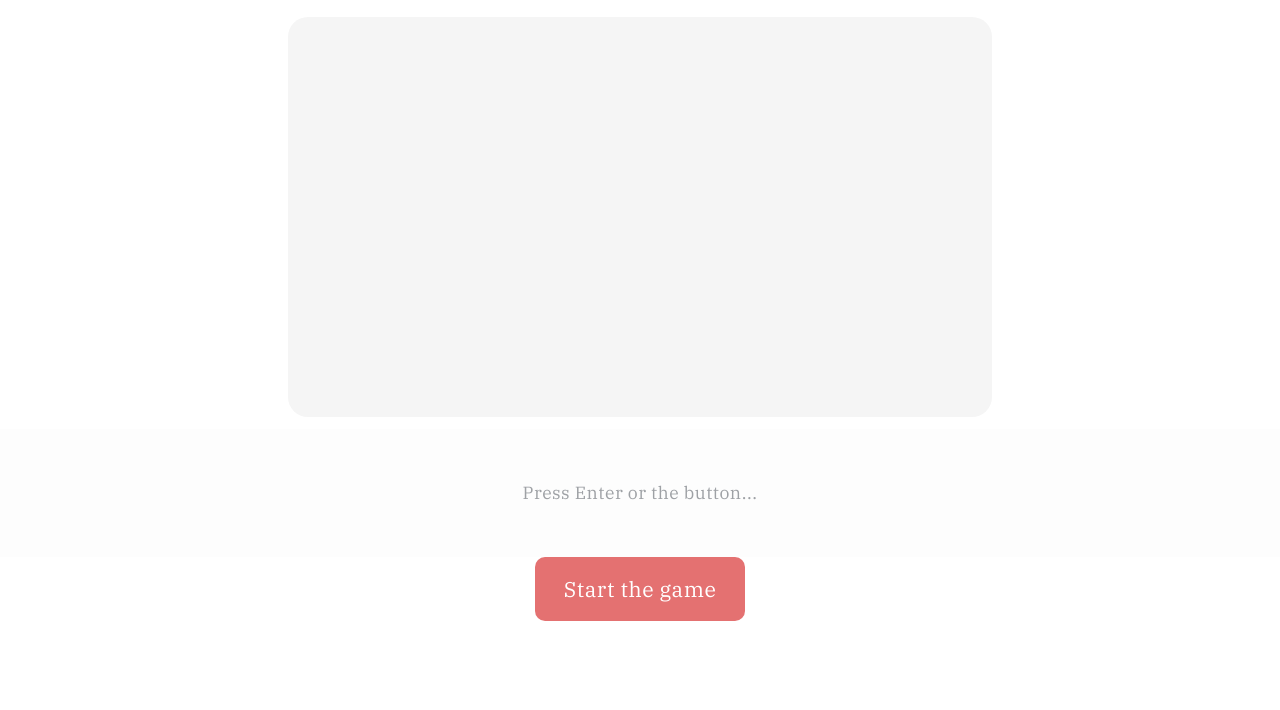
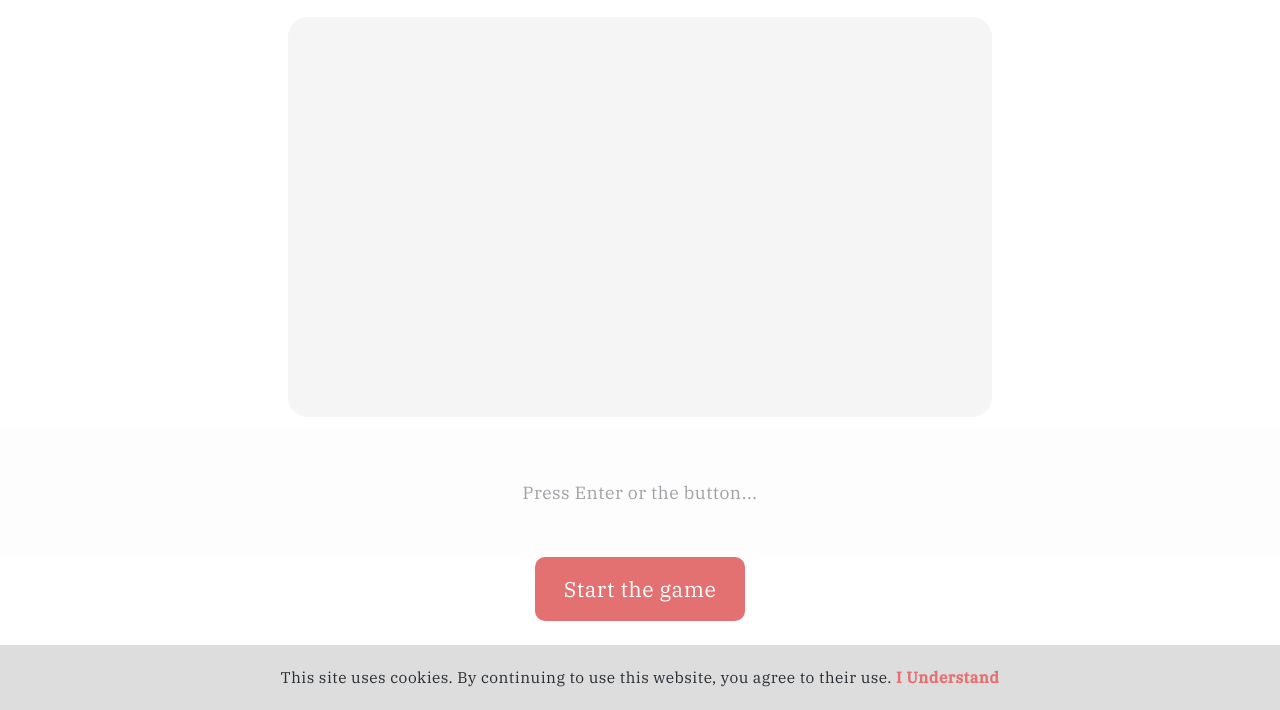
Before and after one commit to ptifur/javascript-practice, a plain HTML site: page index.html in a window 1280 px wide. Shown: the part 90-800 px from the top of the page. Drawn offline with Linux system fonts and the light colour scheme.

Commit message:
cookie consent banner

```diff
--- a/index.html
+++ b/index.html
@@ -2,13 +2,13 @@
 <html lang="en">
 <head>
     <!-- Global site tag (gtag.js) - Google Analytics -->
-    <!-- <script async src="https://www.googletagmanager.com/gtag/js?id=UA-175973007-2"></script>
+    <script async src="https://www.googletagmanager.com/gtag/js?id=UA-175973007-2"></script>
     <script>
     window.dataLayer = window.dataLayer || [];
     function gtag(){dataLayer.push(arguments);}
     gtag('js', new Date());
     gtag('config', 'UA-175973007-2');
-    </script> -->
+    </script>
     <meta charset="UTF-8">
     <meta name="viewport" content="width=device-width, initial-scale=1.0">
     <title>PtiType</title>
@@ -16,6 +16,7 @@
     <link href="https://fonts.googleapis.com/css2?family=IBM+Plex+Serif:ital,wght@1,300;1,400;1,500&display=swap" rel="stylesheet">
     <link href="https://fonts.googleapis.com/css2?family=IBM+Plex+Mono:wght@200;300;400;500;700&display=swap" rel="stylesheet">
     <link rel="stylesheet" href="./style/styles.css">
+    <script src="./script/cookieScript.js" defer></script>
     <script src="./script/script.js" type="module" defer></script>
 </head>
 <body>
--- /dev/null
+++ b/script/cookieScript.js
@@ -0,0 +1,15 @@
+(function() {
+	if (!localStorage.getItem('cookieconsent')) {
+		document.body.innerHTML += '\
+		<div class="cookieconsent">\
+			This site uses cookies. By continuing to use this website, you agree to their use. \
+			<a href="#">I Understand</a>\
+		</div>\
+		';
+		document.querySelector('.cookieconsent a').onclick = function(e) {
+			e.preventDefault();
+			document.querySelector('.cookieconsent').style.display = 'none';
+			localStorage.setItem('cookieconsent', true);
+		};
+	}
+})();
--- a/style/styles.css
+++ b/style/styles.css
@@ -189,6 +189,30 @@ a:hover {
     animation: roll 7500ms infinite;
 }
 
+.cookieconsent {
+    position: fixed;
+    padding: 20px;
+    left: 0;
+    bottom: 0;
+    background-color:#dddddd;
+    font-size: .8em;
+    /* font-weight: 500; */
+    color:#272c31;
+    text-align: center;
+    width: 100%;
+    z-index: 99999;"
+}
+
+.cookieconsent a {
+    font-size: 1em;
+    font-weight: 600;
+    color: #e47171;
+}
+
+.cookieconsent a:hover {
+    color: #c26161;
+}
+
 @keyframes roll {
     50% {
       transform: rotate(0);
```
